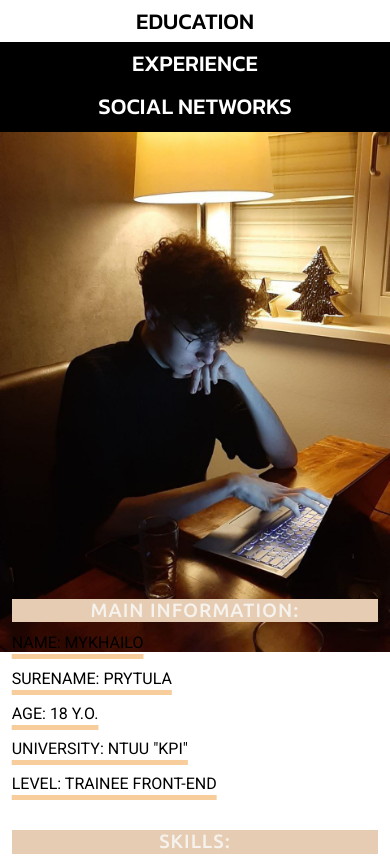
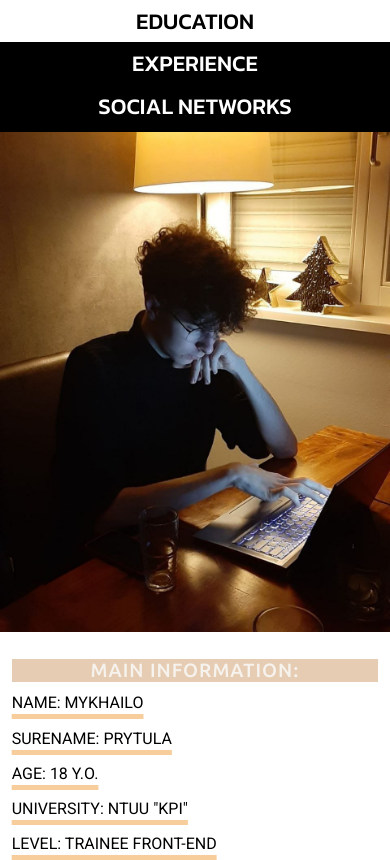
Before and after one commit to jscursed-dev/portfolioSite, a plain HTML site: page index.html in a window 390 px wide. Shown: the top 860 px of the page. Drawn offline with Linux system fonts and the light colour scheme.

Commit message:
cross browser support(underlines)

```diff
--- a/styles.css
+++ b/styles.css
@@ -203,12 +203,16 @@ aside {
         display: inline;
     }
 
+    .about aside ul li a {
+        text-decoration-color: #f8cd9c;
+    }
+
     .about .photo {
         display: flex;
         flex-direction: column;
         width: 50vw;
         min-width: 150px;
-        max-height: 440px;
+        max-height: 500px;
     }
     .about .photo img {
         width: 100%;
@@ -216,6 +220,8 @@ aside {
         object-position: center;
         object-fit: cover;
         max-width: 100%;
+        min-width: 150px;
+        max-height: 500px;
     }
 
 
```
